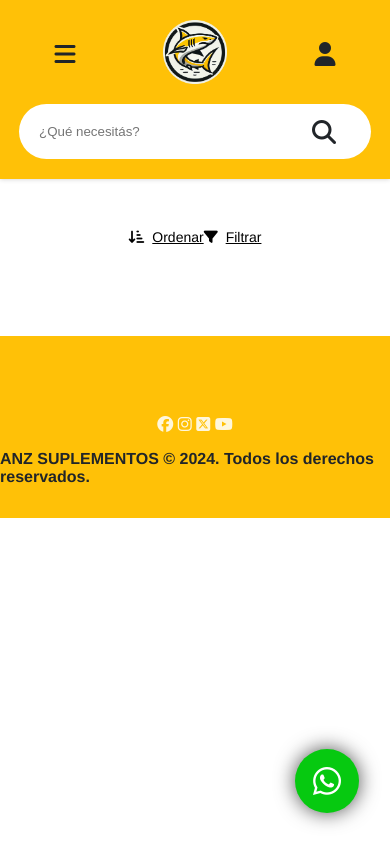
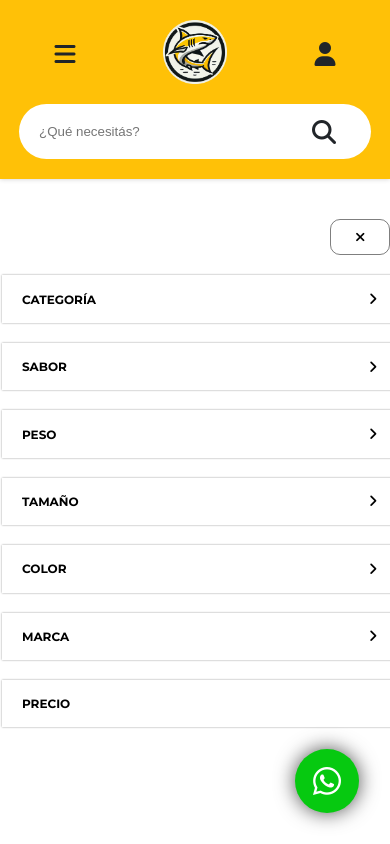
Before and after one commit to NicolaIsGaray/ANZ-Suplementos, a website: page public/sections/product-section/product-general.html in a window 390 px wide. Both pictures are taken after a click on the link "Filtrar". Drawn offline with nearby package versions, Linux system fonts and the light colour scheme; no server answers; a web font is replaced by a local one.

Commit message:
Product Section Responsive Design

```diff
--- a/public/css-sheets/product-general.css
+++ b/public/css-sheets/product-general.css
@@ -11,6 +11,10 @@ body {
 
 a {
     text-decoration: none;
+}
+
+div {
+    -webkit-tap-highlight-color: transparent;
 }
 
 /* <=======ADM=======> */
@@ -519,6 +523,10 @@ a {
     font-size: 12px;
 }
 
+#close-filter-mb {
+    display: none;
+}
+
 .filter-list {
     width: 100%;
     max-height: 0;
@@ -865,14 +873,45 @@ a {
 
     .organization {
         display: flex;
+        width: 100%;
+        justify-content: space-around;
+    }
+
+    .organization div {
+        padding: 16px;
+        box-shadow: 0px 0px 2px;
+        width: 35%;
+    }
+
+    .section-name-div {
+        margin: 2vh 0;
+        position: relative;
+        right: 10vw;
+        font-family: 'Montserrat', serif;
     }
 
     #sorter {
         margin: 0;
+        justify-content: center;
+    }
+
+    #sorter p {
+        font-family: 'Montserrat', serif;
+        font-style: normal;
+        font-weight: 500;
+        text-decoration: none !important;
     }
 
     #mb-filter {
         margin: 0;
+        justify-content: center;
+    }
+
+    #mb-filter p {
+        font-family: 'Montserrat', serif;
+        font-style: normal;
+        font-weight: 500;
+        text-decoration: none !important;
     }
 
     .mb-filter-container {
@@ -884,7 +923,45 @@ a {
     }
 
     .product-selection-container {
-        display: none;
+        width: 100%;
+        position: fixed;
+        z-index: 1;
+        background: white;
+        justify-content: normal;
+        padding: 0;
+        top: 22vh;
+        height: 78%;
+        flex-direction: column;
+        align-items: center;
+        overflow-y: scroll;
+        transform: translateX(999px);
+        transition: transform .3s ease-in-out;
+    }
+
+    .product-selection-container-open {
+        transform: translateX(0);
+    }
+
+    #close-filter-mb {
+        display: block;
+        width: 60px;
+        height: 36px;
+        padding: 0;
+        position: relative;
+        left: 85%;
+        background: transparent;
+        border: 1px solid rgba(0, 0, 0, 0.5);
+        border-radius: 10px;
+    }
+
+    .product-selection-box {
+        width: 99%;
+        margin-top: 4vh;
+    }
+
+    .selection {
+        width: 92%;
+        border-radius: 0;
     }
 
     .products-card {
@@ -893,6 +970,7 @@ a {
     }
 
     .item-main {
+        padding: 12px;
         width: 100%; /* Ajusta el ancho para pantallas más pequeñas */
         font-size: calc(9px + 0.4vw); /* Reduce ligeramente el tamaño de la fuente */
     }
--- a/public/js-scripts/product-general.js
+++ b/public/js-scripts/product-general.js
@@ -110,6 +110,27 @@ openBtn.addEventListener("click", (e) => {
   sidebar.classList.toggle("sidebar-open");
 });
 // </|Toggle Sidebar|>
+
+// <|Toggle Filters|>
+const getFiltersButton = document.getElementById("mb-filter");
+const getFiltersCloser = document.getElementById("close-filter-mb");
+const getFiltersMobile = document.querySelector(".product-selection-container");
+const admDiv = document.querySelector(".adm");
+
+getFiltersButton.addEventListener("click", (e) => {
+  e.preventDefault();
+  getFiltersMobile.classList.toggle("product-selection-container-open");
+  admDiv.style.position = "fixed";
+  admDiv.style.zIndex = "0";
+});
+
+getFiltersCloser.addEventListener("click", (e) => {
+  e.preventDefault();
+  getFiltersMobile.classList.remove("product-selection-container-open");
+  admDiv.style.position = "fixed";
+  admDiv.style.zIndex = "1";
+});
+// </|Toggle Filters|>
 
 //SEPARAR Y MOSTRAR ID EN BARRA DE NAVEGACIÓN
 const query = window.location.search.split("=");
@@ -259,6 +280,33 @@ const renderProduct = (producto) => {
 };
 
 getProductosPorCategoria();
+
+function applyStylesBasedOnResolution() {
+  const mediaQuery = window.matchMedia("(max-width: 470px)");
+  const objectToRender = document.querySelector(".products-card");
+  const items = document.querySelectorAll(".item-main");
+
+  if (mediaQuery.matches) {
+    // Resolución menor a 768px
+    objectToRender.style.gridTemplateColumns = "repeat(1, 1fr)";
+    items.forEach((item) => {
+      item.style.width = "55%"
+    });
+  } else {
+    // Resolución mayor o igual a 768px
+    objectToRender.style.gridTemplateColumns = "repeat(2, 1fr)";
+    items.forEach((item) => {
+      item.style.width = "100%"
+    });
+  }
+}
+
+// Detectar cambios en tiempo real
+window.addEventListener("resize", applyStylesBasedOnResolution);
+
+// Aplicar los estilos al cargar la página
+applyStylesBasedOnResolution();
+
 
 //<-FUNCIÓN DE FILTRADO->
 const filter = async () => {
@@ -463,8 +511,6 @@ const filtrarProductos = async () => {
       .filter((checkbox) => checkbox.checked)
       .map((checkbox) => checkbox.value);
 
-    console.log(categoriasSeleccionadas);
-
     // Si las categorías seleccionadas están vacías, se pueden obtener todos los productos
     const urlCategoria =
       categoriasSeleccionadas.length > 0
@@ -512,8 +558,6 @@ const filtrarProductos = async () => {
     const productosPeso = respuestaPeso.data;
     const productosTam = respuestaTam.data;
     const productosMarca = respuestaMarca.data;
-
-    console.log(productosCat);
 
     // Combinar productos de categorías y subcategorías
     const productosCombinados = [
--- a/public/sections/product-section/product-general.html
+++ b/public/sections/product-section/product-general.html
@@ -132,10 +132,12 @@
           </div>
         </div>
       </div>
+
       <div class="product-container">
 
         <div class="product-selection-container">
           <div class="product-selection-box">
+            <button id="close-filter-mb"><i class="fa-solid fa-xmark"></i></button>
             <div class="selection" id="category">
               <div class="selection-name" id="category-name">
                 <p>CATEGORÍA</p>
@@ -187,7 +189,6 @@
              <div class="selection" id="price">
               <div class="selection-name" id="price-name">
                 <p>PRECIO</p>
-
               </div>
               <div class="filter-list">
               </div>
```
